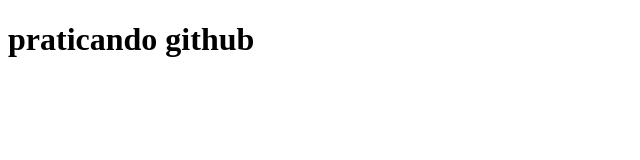
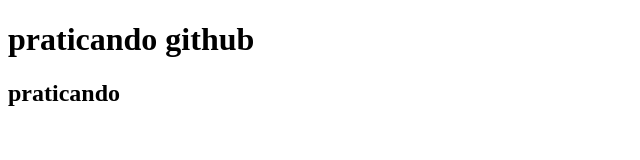
Before and after one commit to brunomotadev/praticando-git-github, a plain HTML site: page index.html in a window 1280 px wide. Shown: the whole page, without its empty margins (0-640 px from the left). Drawn offline with Linux system fonts and the light colour scheme.

Commit message:
praticando github

```diff
--- a/index.html
+++ b/index.html
@@ -7,6 +7,7 @@
 </head>
 <body>
         <h1>praticando github</h1>
+        <h2>praticando</h2>
 
 </body>
 </html>
```
